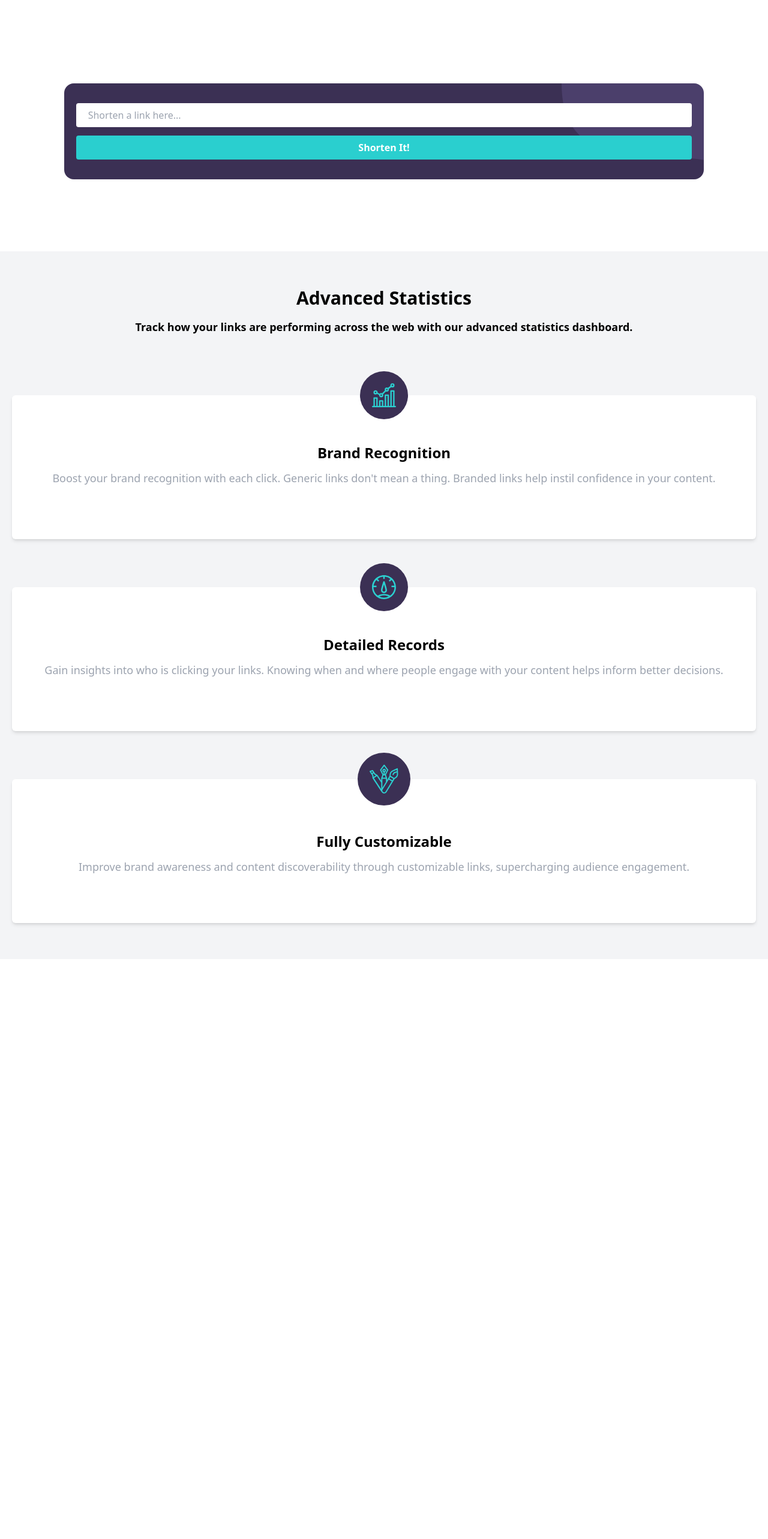
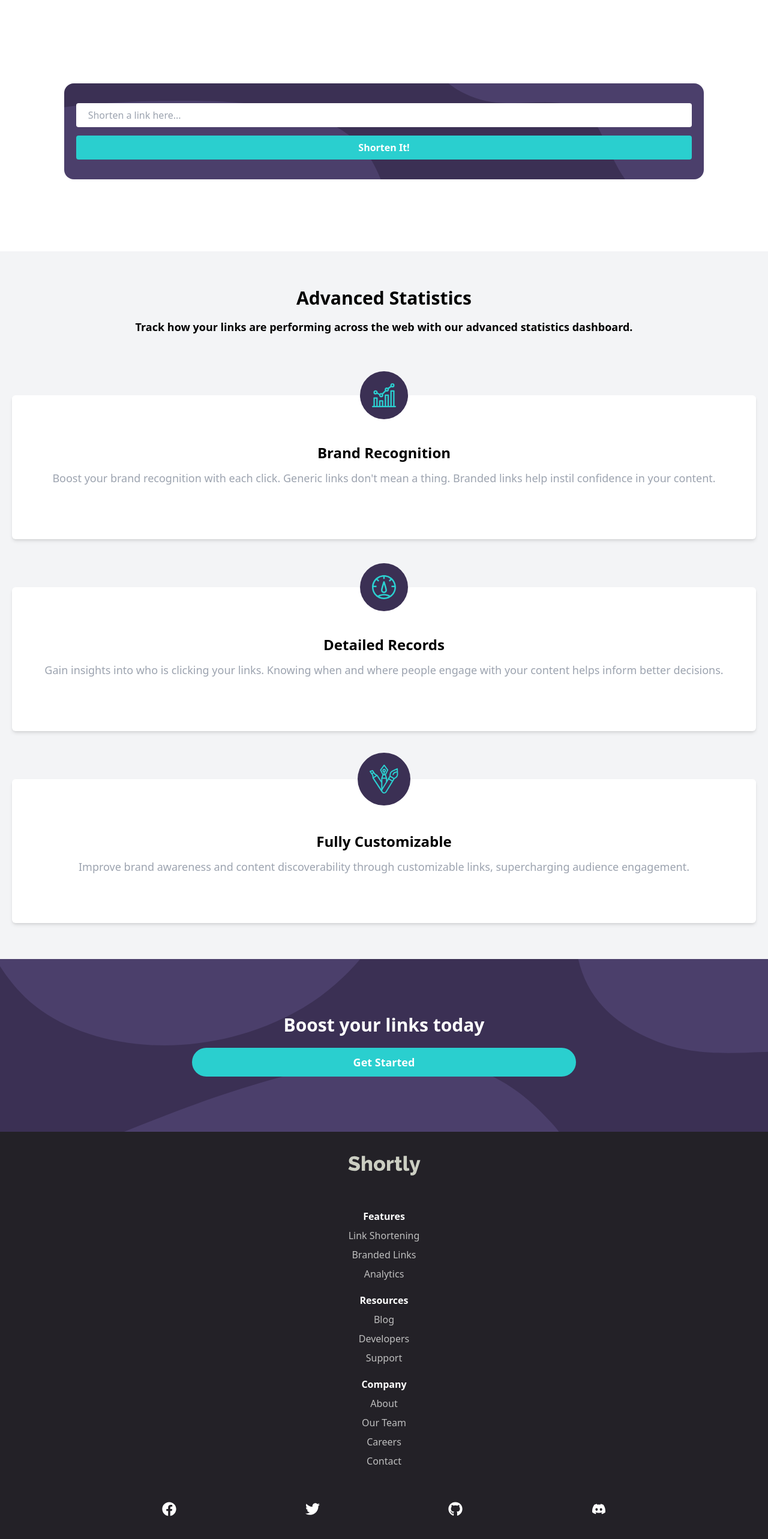
Before and after one commit to AakashSahani/urlshortener, a React (Vite) app: page / in a window 1280 px wide. Shown: the part 1116-3682 px from the top of the page at 60% size. Before the commit the page ends 2715 px from the top, so only its background shows below. Built offline with nearby package versions, Linux system fonts and the light colour scheme.

Commit message:
Added Mobile Styling For All Elements

```diff
--- a/src/App.jsx
+++ b/src/App.jsx
@@ -13,7 +13,7 @@ function App() {
 				<UrlShortener />
 				<Features />
 			</>
-			{/* <Footer /> */}
+			<Footer />
 		</>
 	);
 }
--- a/src/components/Features/Features.jsx
+++ b/src/components/Features/Features.jsx
@@ -5,15 +5,15 @@ import FullyCustomizable from '../../assets/icon-fully-customizable.svg';
 
 function Features() {
 	return (
-		<section className="min-h-fit p-5 flex flex-col text-center bg-gray-100 space-y-5">
-			<div className="text px-3 space-y-4 my-10">
+		<section className="min-h-fit pt-5 flex flex-col text-center bg-gray-100 space-y-5">
+			<div className="text px-8 space-y-4 my-10">
 				<h2 className="text-3xl font-bold">Advanced Statistics</h2>
 				<p className="text-lg font-bold">
 					Track how your links are performing across the web with our advanced
 					statistics dashboard.
 				</p>
 			</div>
-			<ul className="w-full h-fit py-10 space-y-20">
+			<ul className="w-full h-fit px-5 py-10 space-y-20">
 				<li className="bg-white rounded-md shadow-md flex flex-col items-center px-5 pb-5 min-h-60">
 					<div className="-translate-y-1/2 w-fit rounded-full bg-darkViolet p-5">
 						<img src={BrandRecognition} alt="Brand recognition" />
@@ -45,6 +45,14 @@ function Features() {
 					</p>
 				</li>
 			</ul>
+			<div className="bg-darkViolet bg-bgBoostMobile sm:bg-bgBoostDesktop bg-no-repeat bg-cover h-72 flex flex-col items-center justify-center space-y-5">
+				<h3 className="text-3xl text-white font-bold">
+					Boost your links today
+				</h3>
+				<button className="bg-mainCyan rounded-full min-w-fit w-1/2 h-12 text-white font-bold text-lg mx-auto">
+					Get Started
+				</button>
+			</div>
 		</section>
 	);
 }
--- a/src/components/Layout/Footer/Footer.css
+++ /dev/null
@@ -1,29 +0,0 @@
-footer {
-	display: flex;
-	justify-content: space-between;
-	padding: 5% 10%;
-	background-color: var(--VeryDarkViolet);
-	color: var(--white);
-}
-
-.menu {
-	display: flex;
-	justify-content: space-between;
-	flex: 1;
-	padding: 0 10%;
-}
-
-footer li {
-	margin-top: 0.5rem;
-}
-.socials ul {
-	display: flex;
-}
-
-.socials ul > * {
-	margin-left: 1rem;
-}
-
-footer a:hover {
-	color: var(--Cyan);
-}
--- a/src/components/Layout/Footer/Footer.jsx
+++ b/src/components/Layout/Footer/Footer.jsx
@@ -1,84 +1,74 @@
 import React from 'react';
 import { FaFacebook, FaTwitter, FaGithub, FaDiscord } from 'react-icons/fa';
-import './Footer.css';
+import logo from '../../../assets/logo.svg';
 
 function Footer() {
 	return (
-		<footer>
-			<div className="logo">
-				<h2>Shortly</h2>
+		<footer className="bg-veryDarkViolet text-white flex flex-col items-center justify-between text-center py-10 space-y-14">
+			<img src={logo} alt="Shortly Logo" className="invert" />
+			<div className="space-y-5">
+				<div className="flex flex-col space-y-2">
+					<h4 className="text-md  font-bold">Features</h4>
+					<a href="#" className="text-mainGray hover:text-mainCyan">
+						Link Shortening
+					</a>
+					<a href="#" className="text-mainGray hover:text-mainCyan">
+						Branded Links
+					</a>
+					<a href="#" className="text-mainGray hover:text-mainCyan">
+						Analytics
+					</a>
 				</div>
-			<div className="menu">
-				<div>
-					<p>Features</p>
-					<ul>
-						<li>
-							<a href="#">Link Shortening</a>
-						</li>
-						<li>
-							<a href="#">Branded Links</a>
-						</li>
-						<li>
-							<a href="#">Analytics</a>
-						</li>
-					</ul>
+				<div className="flex flex-col space-y-2">
+					<h4 className="text-md  font-bold">Resources</h4>
+					<a href="#" className="text-mainGray hover:text-mainCyan">
+						Blog
+					</a>
+					<a href="#" className="text-mainGray hover:text-mainCyan">
+						Developers
+					</a>
+					<a href="#" className="text-mainGray hover:text-mainCyan">
+						Support
+					</a>
 				</div>
-				<div>
-					<p>Resources</p>
-					<ul>
-						<li>
-							<a href="#">Blog</a>
-						</li>
-						<li>
-							<a href="#">Developers</a>
-						</li>
-						<li>
-							<a href="#">Support</a>
-						</li>
-					</ul>
-				</div>
-				<div>
-					<p>Company</p>
-					<ul>
-						<li>
-							<a href="#">About</a>
-						</li>
-						<li>
-							<a href="#">Our Team</a>
-						</li>
-						<li>
-							<a href="#">Careers</a>
-						</li>
-						<li>
-							<a href="#">Contact</a>
-						</li>
-					</ul>
+				<div className="flex flex-col space-y-2">
+					<h4 className="text-md  font-bold">Company</h4>
+					<a href="#" className="text-mainGray hover:text-mainCyan">
+						About
+					</a>
+					<a href="#" className="text-mainGray hover:text-mainCyan">
+						Our Team
+					</a>
+					<a href="#" className="text-mainGray hover:text-mainCyan">
+						Careers
+					</a>
+					<a href="#" className="text-mainGray hover:text-mainCyan">
+						Contact
+					</a>
 				</div>
 			</div>
-			<div className="socials">
-				<ul>
+			<ul className="flex flex-row w-full justify-evenly px-14">
 				<li>
 					<a href="#">
-							<FaFacebook size={24} />
+						<FaFacebook size={24} className="hover:text-mainCyan" />
 					</a>
 				</li>
 				<li>
 					<a href="#">
-							<FaTwitter size={24} />
+						<FaTwitter size={24} className="hover:text-mainCyan" />
 					</a>
 				</li>
 				<li>
 					<a href="#">
-							<FaGithub size={24} />
+						<FaGithub size={24} className="hover:text-mainCyan" />
 					</a>
 				</li>
 				<li>
 					<a href="#">
-							<FaDiscord size={24} />
+						<FaDiscord size={24} className="hover:text-mainCyan" />
 					</a>
 				</li>
 			</ul>
-			</div>
 		</footer>
 	);
 }
--- a/src/components/UrlShortener/UrlShortener.css
+++ /dev/null
@@ -1,70 +0,0 @@
-main {
-	background-color: var(--Gray);
-}
-
-form {
-	display: flex;
-	flex: 1;
-	justify-content: space-between;
-	align-items: center;
-	min-height: 6rem;
-	height: 150px;
-	width: 80vw;
-	margin: 0 auto;
-	transform: translateY(-50%);
-	padding: 0 10%;
-	border-radius: 0.5rem;
-	background: url('../../assets/bg-shorten-desktop.svg');
-	background-repeat: no-repeat;
-	background-position: center;
-	background-size: cover;
-	background-color: var(--DarkViolet);
-}
-
-form input {
-	flex: 1;
-	height: 40%;
-	margin-right: 1rem;
-	font-size: 1.2rem;
-	padding: 1rem;
-	border-radius: 0.25rem;
-	border: 1px;
-}
-
-form button {
-	height: 40%;
-}
-
-.result {
-	display: flex;
-	flex-direction: column;
-	flex: 1;
-	justify-content: center;
-	align-items: center;
-	min-height: 6rem;
-	width: 80vw;
-	margin: 4rem auto;
-}
-
-.result li {
-	border-radius: 0.5rem;
-	background-color: var(--white);
-	margin: 0.5rem auto;
-	width: 100%;
-	display: flex;
-	justify-content: space-between;
-	align-items: center;
-	text-align: left;
-	padding: 1rem;
-}
-
-.result li > a {
-	color: var(--black);
-}
-
-.result li div a {
-	color: var(--Cyan);
-}
-.result li button {
-	margin-left: 0.5rem;
-}
--- a/src/components/UrlShortener/UrlShortener.jsx
+++ b/src/components/UrlShortener/UrlShortener.jsx
@@ -38,7 +38,7 @@ function UrlShortener() {
 		<main className="flex flex-col items-center w-screen min-h-fit pb-20">
 			<form
 				onSubmit={handleSubmit}
-				className="flex flex-col justify-evenly items-center w-10/12 h-40 p-5 bg-bgShortenMobile bg-no-repeat bg-right-top bg-auto bg-darkViolet rounded-2xl"
+				className="flex flex-col justify-evenly items-center w-10/12 h-40 p-5 bg-bgShortenMobile sm:bg-bgShortenDesktop bg-no-repeat bg-right-top bg-auto bg-darkViolet rounded-2xl"
 			>
 				<input
 					type="url"
```
Also changed, not shown: src/components/Features/Features.css (deleted, +0 -75 lines). Lines whose indentation alone changed are shown as unchanged.
